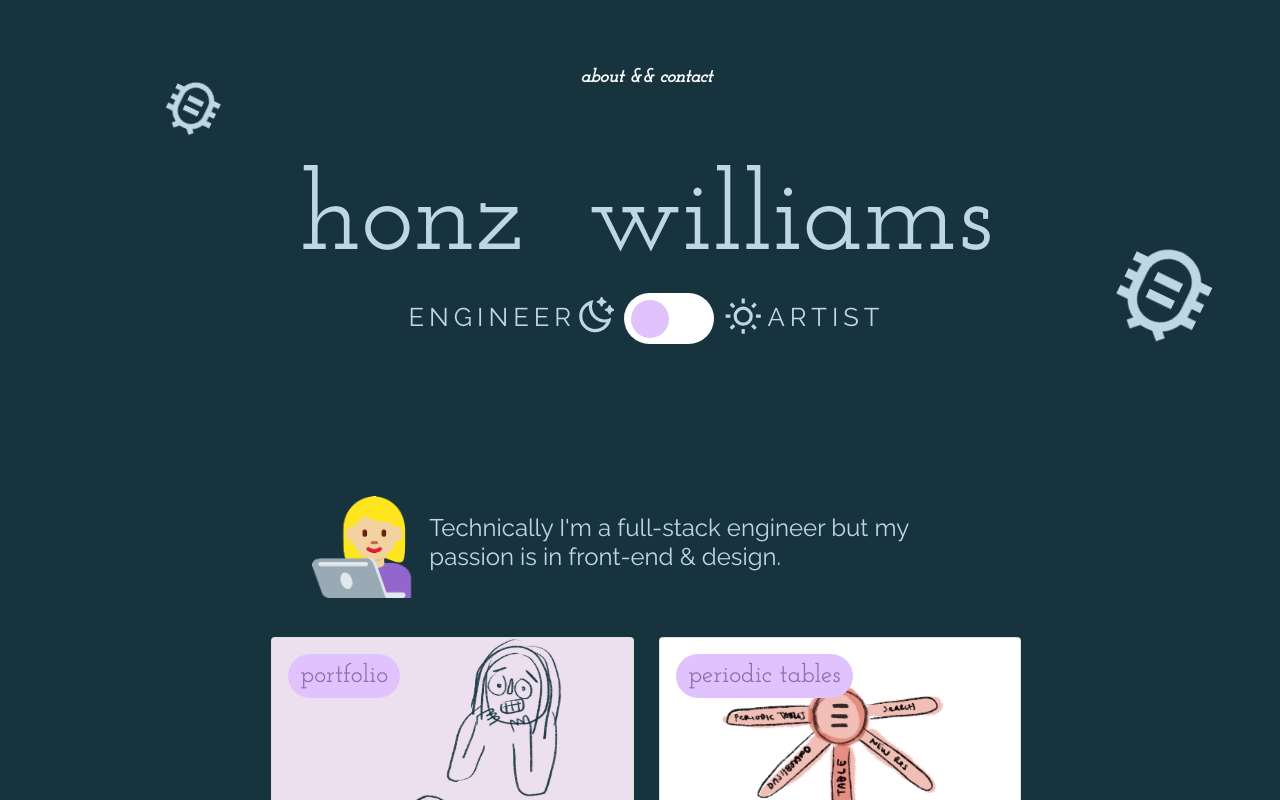
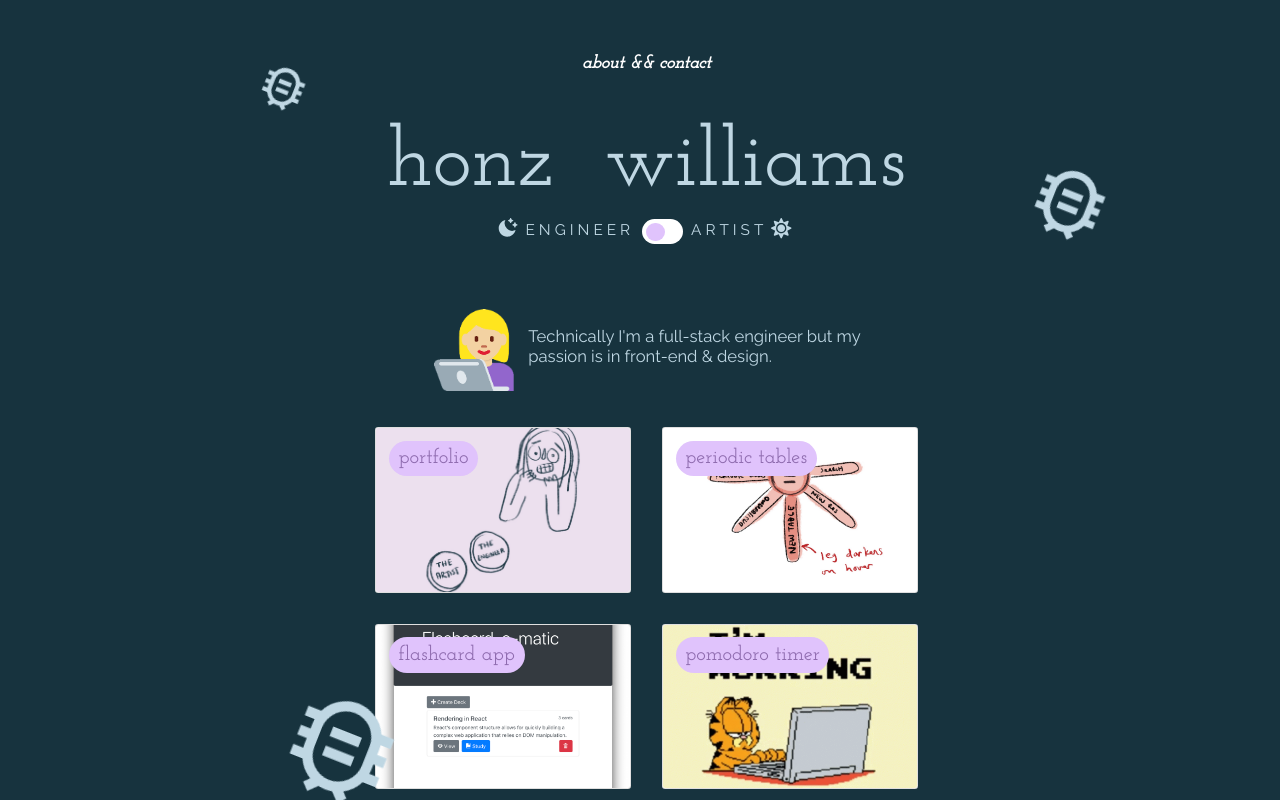
Before and after one commit to honzlavender/personalwebsite-2022, a React (Create React App) app: page / in a window 1280 px wide. Shown: the top 800 px of the page. Built offline with nearby package versions, Linux system fonts and the light colour scheme.

Commit message:
layout changes, zoom out a bit

```diff
--- a/src/CSS/Cards.css
+++ b/src/CSS/Cards.css
@@ -1,13 +1,13 @@
 /*controls image size for cards for engineer and artist*/
 .card-img {
-  height: 20vw;
+  height: 16vw;
   object-fit: cover;
 }
 
 /*size of card and space between them for engineer and artist*/
 .card {
-  width: 35vw;
-  margin: 1vw;
+  width: 25vw;
+  margin: 1.5vw;
   align-self: center;
   justify-content: center;
   align-items: center;
@@ -17,6 +17,7 @@
 div.cards {
   z-index: 1;
   justify-content: center;
+  margin-top: -6em;
 }
 
 /*project name buttons*/
@@ -43,14 +44,14 @@ button.btnButton {
 h6.blurb {
   font-family: "Raleway", sans-serif;
   text-align: left;
-  font-size: clamp(0.8rem, 1.5rem, 4rem);
+  font-size: clamp(0.8rem, 1.3rem, 4rem);
 }
 
 /*artist blurb*/
 h6.blurb-art {
   font-family: "Raleway", sans-serif;
   text-align: right;
-  font-size: clamp(0.8rem, 1.5rem, 4rem);
+  font-size: clamp(0.8rem, 1.3rem, 4rem);
 }
 
 /*col that holds blurbs and cards*/
@@ -65,7 +66,8 @@ div.col-cards {
 div.row-blurb {
   display: flex;
   align-items: center;
-  margin: 0 3vw 2vw;
+  padding: 0 6vw;
+  margin: 0 10vw 2vw;
 }
 
 /*card rows*/
--- a/src/CSS/Home.css
+++ b/src/CSS/Home.css
@@ -9,6 +9,12 @@ body,
 .App {
   height: 100%;
   color: currentColor;
+  zoom: 80%;
+  justify-content: center;
+  text-align: center;
+  align-items: center;
+
+
 }
 
 div.aboutbox {
@@ -31,7 +37,7 @@ div.aboutbox {
   /* font-family: 'PT Serif', serif; */
   text-transform: lowercase;
   font-weight: bold;
-  font-size: clamp(18px, 50%, 300px);
+  font-size: clamp(22px, 50%, 300px);
   padding: 0;
 }
 
--- a/src/CSS/Name.css
+++ b/src/CSS/Name.css
@@ -11,7 +11,7 @@ em {
   /* font-family: 'PT Serif', serif; */
   color: currentColor;
   /*color: currentColor;*/
-  font-size: 14vmin;
+  font-size: 13vmin;
   /* font-weight: 400; */
   font-style: normal;
   text-align: center;
--- a/src/CSS/Switch.css
+++ b/src/CSS/Switch.css
@@ -18,8 +18,9 @@
   align-items: center;
   justify-content: space-between;
   cursor: pointer;
-  width: 7vw;
-  height: 4vw;
+  width: 4vw;
+  height: 2.5vw;
+  margin: 0 10px;
   background: #fff;
   border-radius: 100px;
   position: relative;
@@ -31,10 +32,10 @@
   display: flex;
   content: "";
   position: absolute;
-  top: 0.5vw;
-  left: 0.5vw;
-  width: 3vw;
-  height: 3vw;
+  top: 0.4vw;
+  left: 0.4vw;
+  width: 1.8vw;
+  height: 1.8vw;
   border-radius: 45px;
   transition: 0.4s;
   background: #e0c3fc;
@@ -59,7 +60,7 @@
   justify-content: center;
   align-items: center;
   padding-top: 5px;
-  font-size: 2vw;
+  font-size: 1.2em;
   text-transform: uppercase;
   /*font-family: 'Josefin Slab', serif;*/
   font-family: "Raleway";
@@ -69,15 +70,15 @@
 /*moon*/
 .icon-dark {
   padding-bottom: 1vw;
-  font-size: 3vw;
+  font-size: 2vw;
   padding-right: 10px;
 }
 
 /*sun*/
 .icon-light {
   padding-bottom: 1vw;
-  font-size: 3vw;
-  padding-left: 10px;
+  font-size: 2vw;
+  padding-left: 5px;
   padding-right: 5px;
 }
 
--- a/src/Components/Switch.js
+++ b/src/Components/Switch.js
@@ -1,7 +1,8 @@
 import React from "react";
 //import { useContext } from "react";
 import "../CSS/Switch.css";
-import { RiMoonClearLine, RiSunLine } from "react-icons/ri";
+import { RiMoonClearFill, RiSunLine } from "react-icons/ri";
+import { FaSun } from "react-icons/fa"
 import Art from "../Cards/Art";
 import Engineer from "../Cards/Engineer";
 //import { Themes } from "./Theme";
@@ -26,10 +27,10 @@ const Switch = ({toggleTheme}) => {
   return (
     <>
     <div className="toggle">
+    <span className="icon-dark">
+        <RiMoonClearFill />
+      </span>
       <h6 className="label-dark-engineer">Engineer</h6>
-      <span className="icon-dark">
-        <RiMoonClearLine />
-      </span>
 
       <input
         onClick={function (event) {
@@ -40,14 +41,16 @@ const Switch = ({toggleTheme}) => {
         id={`react-switch-new`}
         type="checkbox"
       ></input>
+
       <label className="react-switch-label" htmlFor={`react-switch-new`}>
         <span className={`react-switch-button`}></span>
       </label>
+      <h6 className="label-light-artist">Artist</h6>
       <span className="icon-light">
-        <RiSunLine />
+        <FaSun />
       </span>
-      <h6 className="label-light-artist">Artist</h6>
     </div>
+
     <div className="cards">
       {isOn ? <Art /> : <Engineer />}
       </div>
```
Also changed, not shown: src/Components/Home.js (+6 -6 lines).
